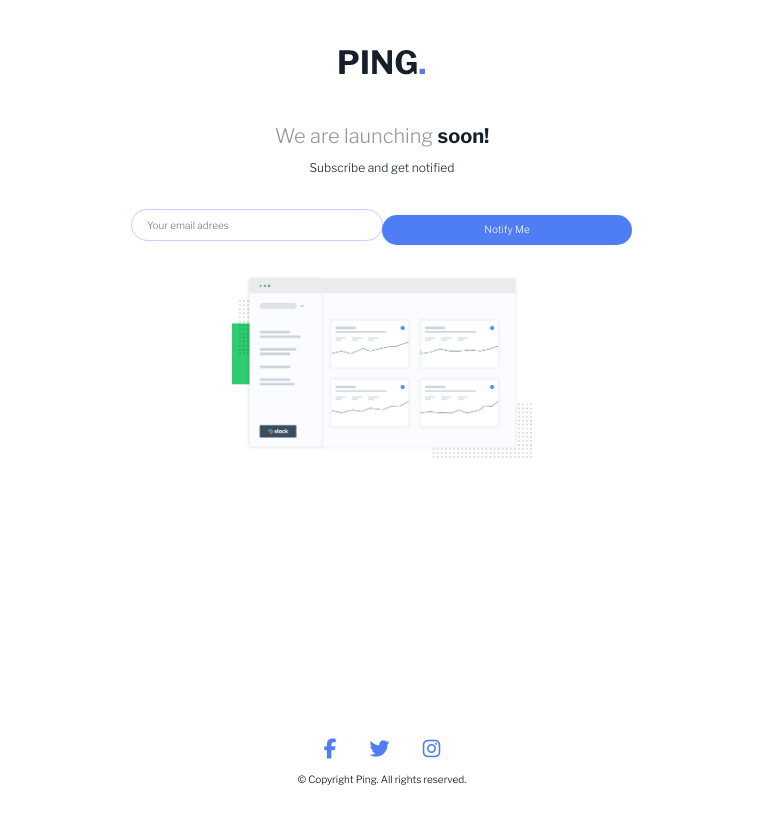
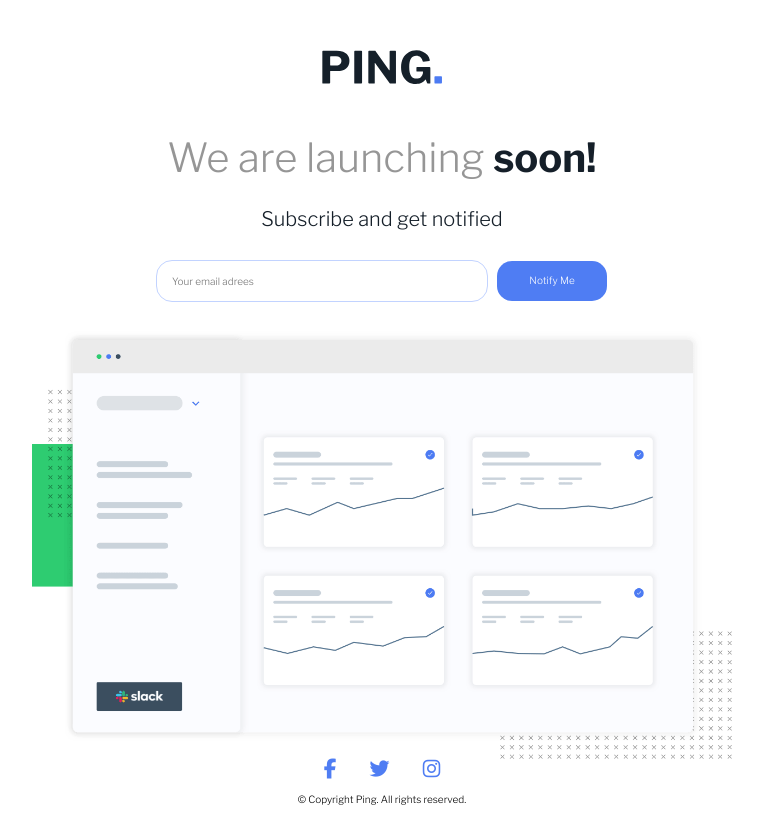
Before and after one commit to apuntesnavarrete/ping-coming-soon-page-master, a plain HTML site: page index.html in a window 1280 px wide. Shown: the whole page, without its empty margins (258-1021 px from the left). Drawn offline with nearby package versions, Linux system fonts and the light colour scheme.

Commit message:
css desktop casi terminado

```diff
--- a/styles/index.css
+++ b/styles/index.css
@@ -110,8 +110,40 @@ body{
 
 }
 
-@media (min-width: 500px) {
+@media (min-width: 800px) {
+    .main_logo{
+        width: 120px;
+    }
+    .main_title{
+        font-size: 2em;
+    }
+    .main_span{
+        font-size: 1em;
+    }
    .main_form{
         flex-direction: row;
    }
+   .main_subtitle{
+       font-size: 1em;
+   }
+   .img_ilustration{
+    width: 700px;
+   }
+   .main_form{
+    width: 500px;
+    justify-content: center;
+
+   }
+   .main_button{
+    margin-left: 10px;
+    margin-top: 0px;
+    width: 110px;
+    height: 40px;
+
+   }
+   .main_input{
+       width: 330px;
+       height: 40px;
+
+   }
   }
```
